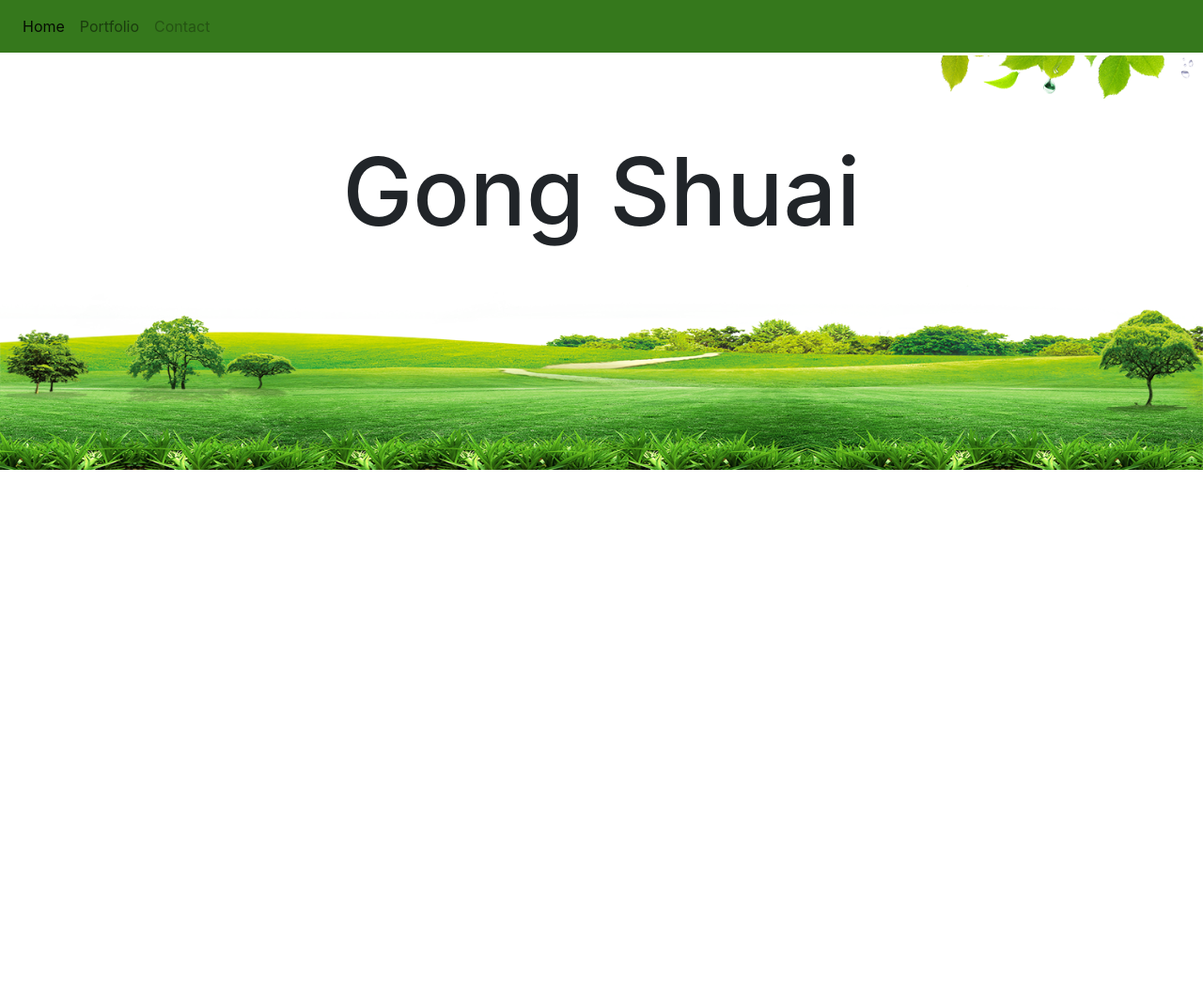
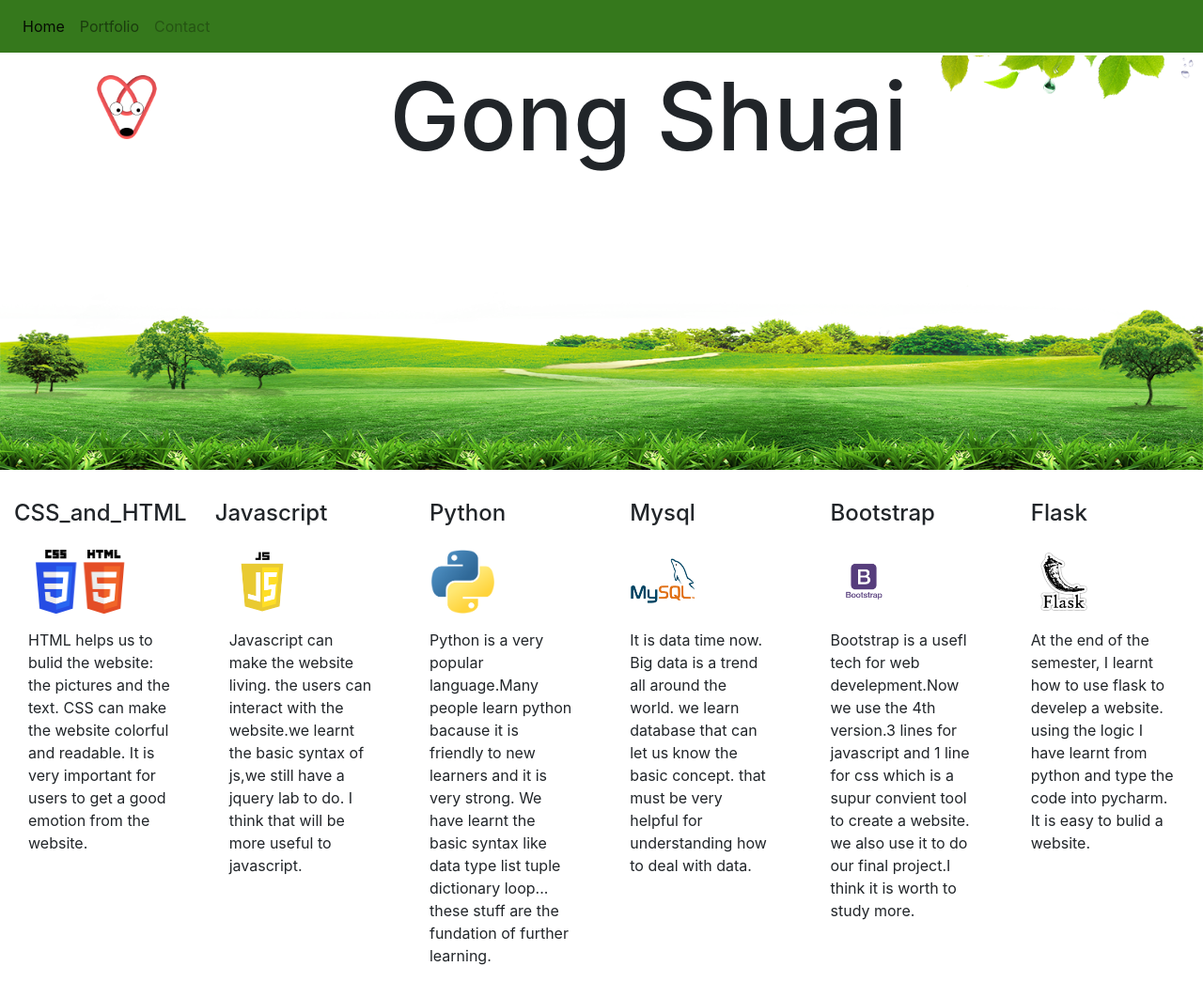
Before and after one commit to gong0038/Portfolio_Website_Bootstrap_Sass, a plain HTML site: page index.html in a window 1280 px wide. Shown: the whole page at 94% size. Before the commit the page ends 800 px from the top, so only its background shows below. Drawn offline with nearby package versions, Linux system fonts and the light colour scheme.

Commit message:
finish the first page

```diff
--- a/index.html
+++ b/index.html
@@ -31,10 +31,52 @@
     </div>
     <div class="jumbotron jumbotron-fluid bg">
       <div class="container">
+        <img src="./img/avatar.png" alt="avater" class="img-circle" style="float: left;">
         <h1>Gong Shuai</h1>
       </div>
     </div>
   <!-- All the images are downloaded from https://www.pngfly.com/ -->
+  <div class="container-fluid">
+    <div class="row">
+      <div class="col">
+        <h4>CSS_and_HTML</h4>
+        <img src="./img/cssandhtml.png" alt="CSS_and_HTML" class=" img-circle" style="width: 140px;">
+        <p class="col">HTML helps us to bulid the website: the pictures and the text. CSS can make the website colorful and readable. It is very important for users to get a good emotion from the website.</p>
+      </div>
+      <div class="col" >
+        <h4>Javascript</h1>
+        <img src="./img/javascript.png" alt="Javascript" class="img-circle">
+        <p class="col" >Javascript can make the website living. the users can interact with the website.we learnt the basic syntax of js,we still have a jquery lab to do. I think that will be more useful to javascript.</p>
+      </div>
+      <div class="col">
+        <h4 class="col" >Python</h1>
+        <img src="./img/python.png" alt="python" class="img-circle">
+        <p class="col">Python is a very popular language.Many people learn python bacause it is friendly to new learners and it is very strong. We have learnt the basic syntax like data type list tuple dictionary loop... these stuff are the fundation of further learning.</p>
+      </div>
+      <div class="col">
+        <h4 class="col">Mysql</h4>
+        <img src="./img/mysql.png" alt="mysql" class="img-circle">
+        <p class="col">It is data time now. Big data is a trend all around the world. we learn database that can let us know the basic concept. that must be very helpful for understanding how to deal with data.</p>
+      </div>
+      <div class="col">
+        <h4 class="col">Bootstrap</h4>
+        <img src="./img/bootstrap.png" alt="bootstrap" class="img-circle">
+        <p class="col">Bootstrap is a usefl tech for web develepment.Now we use the 4th version.3 lines for javascript and 1 line for css which is a supur convient tool to create a website. we also use it to do our final project.I think it is worth to study more.</p>
+      </div>
+      <div class="col" >
+        <h4 class="col">Flask</h4>
+        <img src="./img/flask.png" alt="flask" class="img-circle">
+        <p class="col">At the end of the semester, I learnt how to use flask to develep a website. using the logic I have learnt from python and type the code into pycharm. It is easy to  bulid a website. </p>
+      </div>
+    </div>
+  </div>
+
+
+
+
+
+
+
 
     <script src="https://code.jquery.com/jquery-3.3.1.slim.min.js" integrity="sha384-q8i/X+965DzO0rT7abK41JStQIAqVgRVzpbzo5smXKp4YfRvH+8abtTE1Pi6jizo" crossorigin="anonymous"></script>
     <script src="https://cdnjs.cloudflare.com/ajax/libs/popper.js/1.14.3/umd/popper.min.js" integrity="sha384-ZMP7rVo3mIykV+2+9J3UJ46jBk0WLaUAdn689aCwoqbBJiSnjAK/l8WvCWPIPm49" crossorigin="anonymous"></script>
--- a/sass/main.scss
+++ b/sass/main.scss
@@ -1,26 +1,34 @@
 $green:#35781C;
+$white:#ffffff;
+$lightgreen:#68B52C;
+
 .navbar{
     background-color:$green;
     border-bottom-style: solid;
-    border-color: white;
+    border-color:$white;
 }
 
 .bg{
     background: url(../img/background.png) no-repeat ;
     background-repeat: no-repeat;
     background-size: 100% 100%;
-    background-position: center;
+    position: center;
 }
 .jumbotron{
     height: 500px;
-
+    position: relative;
 }
 .jumbotron h1{
     font-size: 100px;
     text-align: center;
-    margin-top: 5rem;
+}
+.img-circle{
+    width: 100px;
+    height: 100px;
+    padding: 1rem;
 
 }
-.container-fluid{
-
+.h4{
+    align-items: center;
+    background-color: $lightgreen;
 }
```
Also changed, not shown: contact.html (+2 -1 lines), portfolio.html (+14 -1 lines), css/main.css, img/avatar.png (added), 1 other file.
